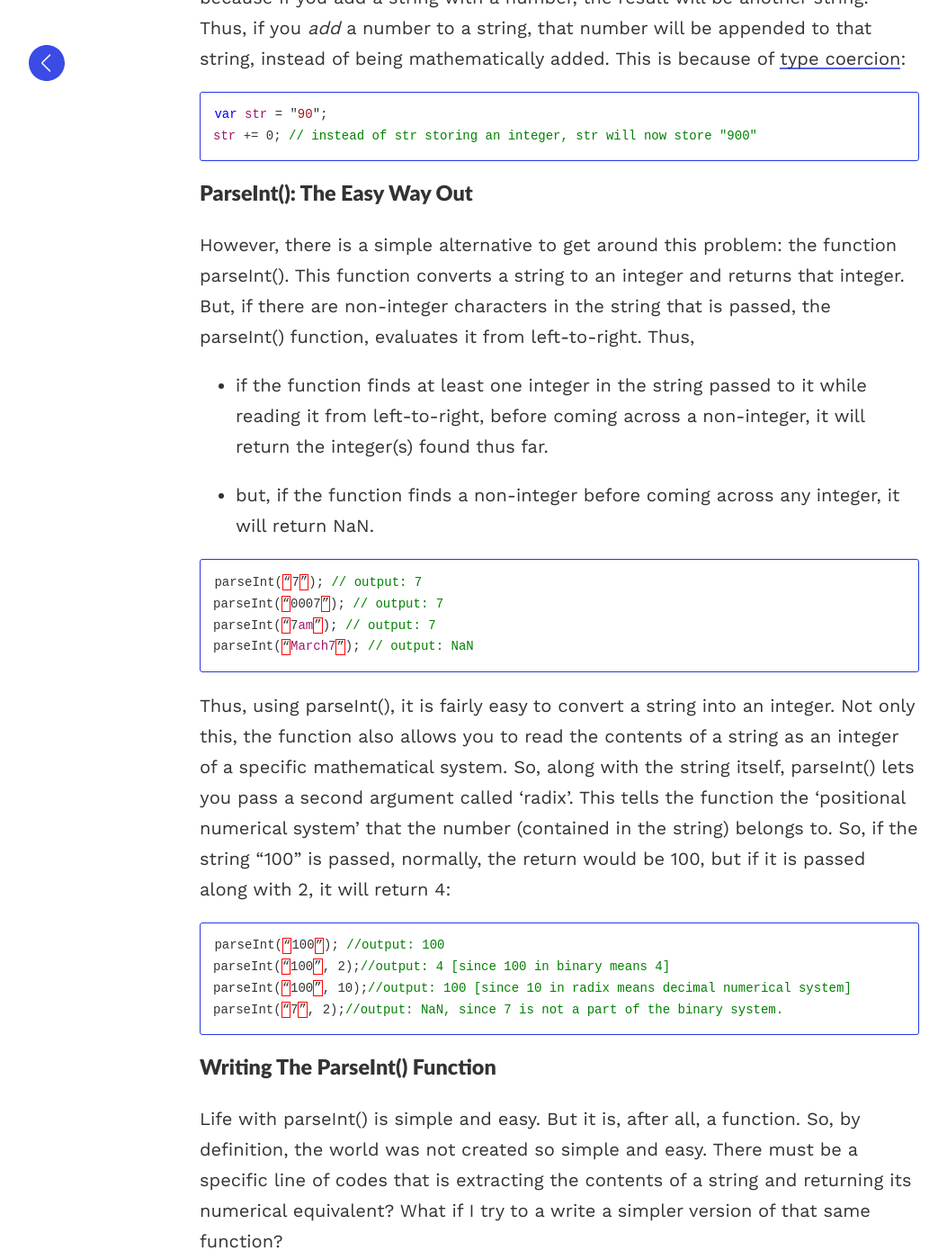
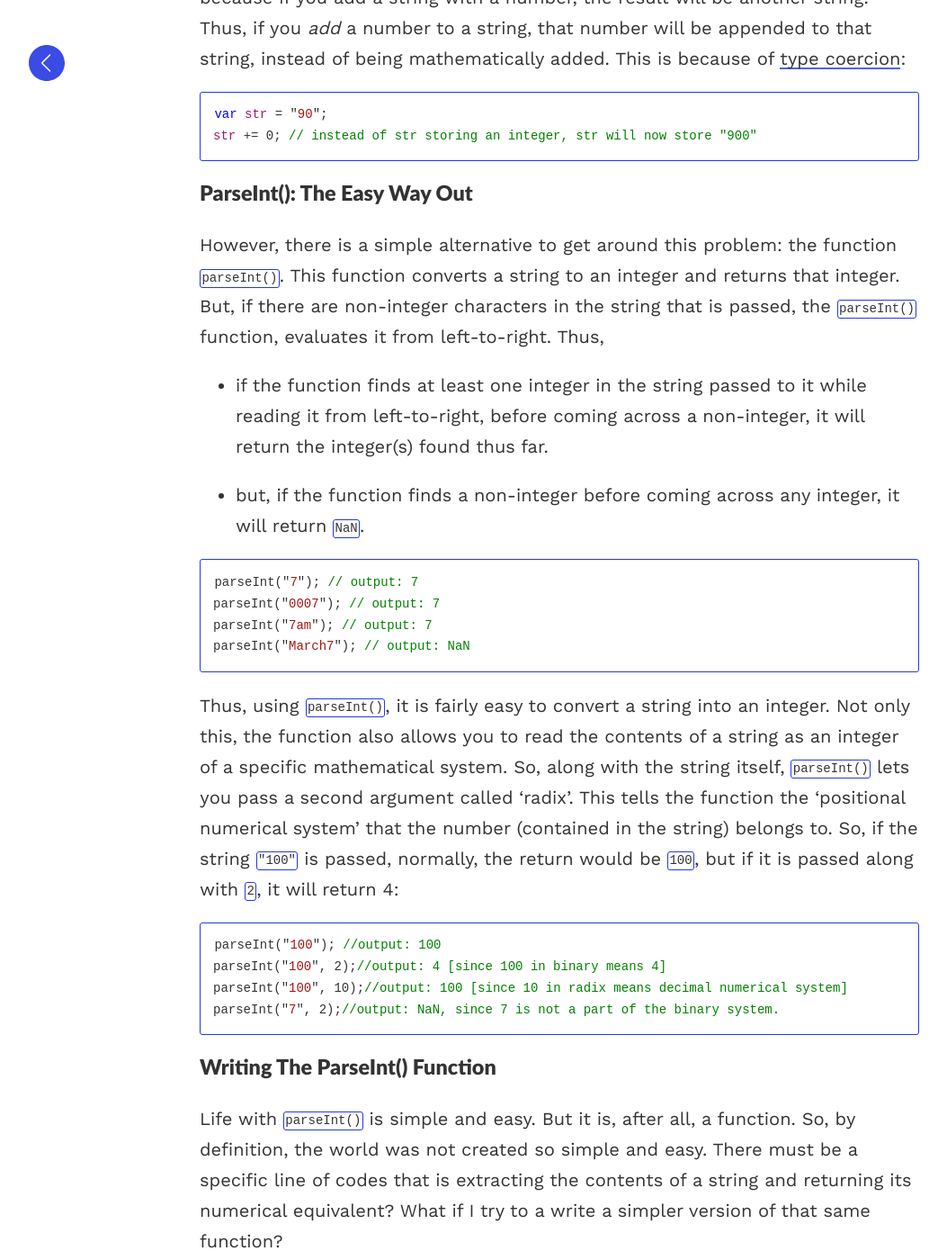
Before and after one commit to oitee/oitee.github.io, a Jekyll site: the page built from _posts/2021-07-06-parseInt.md, in a window 1280 px wide and 1400 px high, scrolled down 892 px. Shown: the whole window at 90% size, without its empty margins (18-1071 px from the left). Built offline with Jekyll 4.4.1, drawn with Linux system fonts in a browser that asks for light colours; some of the changed text lies outside the part shown.

Commit message:
New post on global and local variables. Plus, certain incendtenal changes to earlier posts.

````diff
--- a/_posts/2021-07-06-parseInt.md
+++ b/_posts/2021-07-06-parseInt.md
@@ -25,31 +25,31 @@ str += 0; // instead of str storing an integer, str will now store "900"
 
 ### parseInt(): the easy way out
 
-However, there is a simple alternative to get around  this problem: the function parseInt(). This function converts a string to an integer and returns that integer. But, if there are non-integer characters in the string that is passed, the parseInt() function, evaluates it from left-to-right. Thus,
+However, there is a simple alternative to get around  this problem: the function `parseInt()`. This function converts a string to an integer and returns that integer. But, if there are non-integer characters in the string that is passed, the `parseInt()` function, evaluates it from left-to-right. Thus,
 
 - if the function finds at least one integer in the string passed to it while reading it from left-to-right, before coming across a non-integer, it will return the integer(s) found thus far.
 
-- but, if the function finds a non-integer before coming across any integer, it will return NaN.
+- but, if the function finds a non-integer before coming across any integer, it will return `NaN`.
 
 ```js
-parseInt(“7”); // output: 7
-parseInt(“0007”); // output: 7
-parseInt(“7am”); // output: 7
-parseInt(“March7”); // output: NaN
+parseInt("7"); // output: 7
+parseInt("0007"); // output: 7
+parseInt("7am"); // output: 7
+parseInt("March7"); // output: NaN
 ```
 
-Thus, using parseInt(), it is fairly easy to convert a string into an integer. Not only this, the function also allows you to read the contents of a string as an integer of a specific mathematical system. So, along with the string itself, parseInt() lets you pass a second argument called ‘radix’. This tells the function the ‘positional numerical system’ that the number (contained in the string) belongs to. So, if the string “100” is passed, normally, the return would be 100, but if it is passed along with 2, it will return  4:
+Thus, using `parseInt()`, it is fairly easy to convert a string into an integer. Not only this, the function also allows you to read the contents of a string as an integer of a specific mathematical system. So, along with the string itself, `parseInt()` lets you pass a second argument called ‘radix’. This tells the function the ‘positional numerical system’ that the number (contained in the string) belongs to. So, if the string `"100"` is passed, normally, the return would be `100`, but if it is passed along with `2`, it will return  4:
 
 ```js
-parseInt(“100”); //output: 100
-parseInt(“100”, 2);//output: 4 [since 100 in binary means 4]
-parseInt(“100”, 10);//output: 100 [since 10 in radix means decimal numerical system]
-parseInt(“7”, 2);//output: NaN, since 7 is not a part of the binary system.
+parseInt("100"); //output: 100
+parseInt("100", 2);//output: 4 [since 100 in binary means 4]
+parseInt("100", 10);//output: 100 [since 10 in radix means decimal numerical system]
+parseInt("7", 2);//output: NaN, since 7 is not a part of the binary system.
 ```
 
 ### Writing the parseInt() function
 
-Life with parseInt() is simple and easy. But it is, after all, a function. So, by definition, the world was not created so simple and easy. There must be a specific line of codes that is extracting the contents of a string and returning its numerical equivalent? What if I try to a write a simpler version of that same function?
+Life with `parseInt()` is simple and easy. But it is, after all, a function. So, by definition, the world was not created so simple and easy. There must be a specific line of codes that is extracting the contents of a string and returning its numerical equivalent? What if I try to a write a simpler version of that same function?
 
 To be honest, this was not an easy task. But after some toil, I figured that the function I was attempting to write should do one key task: extract the number in the units position and multiply it with 1, and then extract the number in the tenth position and multiply it by 10 and so on. Thus, the function should work somewhat like this:
 
````
Also changed, not shown: other parts of _posts/2021-07-06-parseInt.md (+3 -3 lines), _posts/2021-07-01-basic-javascript-course.md (+3 -3 lines), _posts/2021-07-07-global-and-local-variables.md (added, +58 -0 lines).
